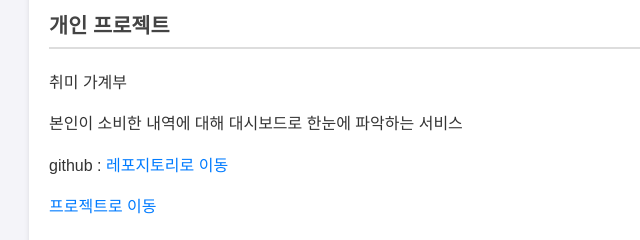
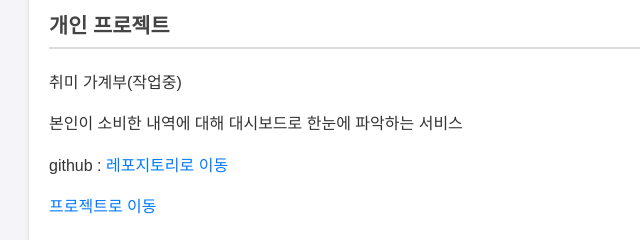
Before and after one commit to to7485/to7485.github.io, a plain HTML site: page index.html in a window 1280 px wide. Shown: the part 1659-1899 px from the top of the page, 191-831 px from the left. Drawn offline with Linux system fonts and the light colour scheme.

Commit message:
Update index.html

```diff
--- a/index.html
+++ b/index.html
@@ -62,7 +62,7 @@
         <h2>Projects</h2>
         <div>
           <h3>개인 프로젝트</h3>
-          <p>취미 가계부</p>
+          <p>취미 가계부(작업중)</p>
           <p>본인이 소비한 내역에 대해 대시보드로 한눈에 파악하는 서비스</p>
           <p>github : <a href="https://github.com/to7485/budgetBook/blob/main/readme.md">레포지토리로 이동</a></p>
           <a href="https://hens-lab.shop">프로젝트로 이동</a>
```
